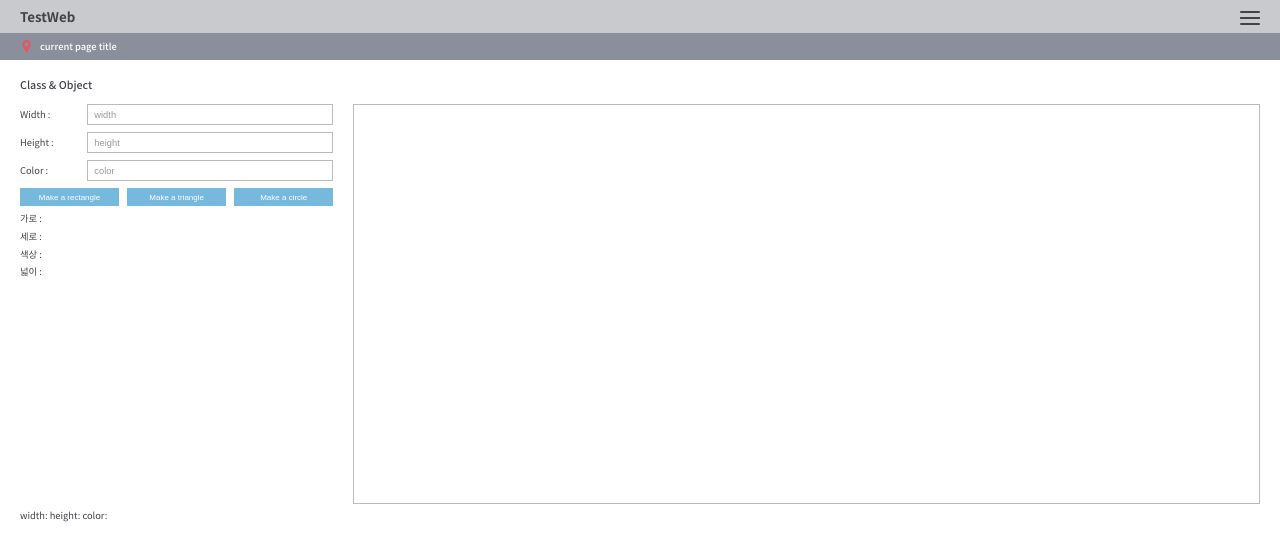
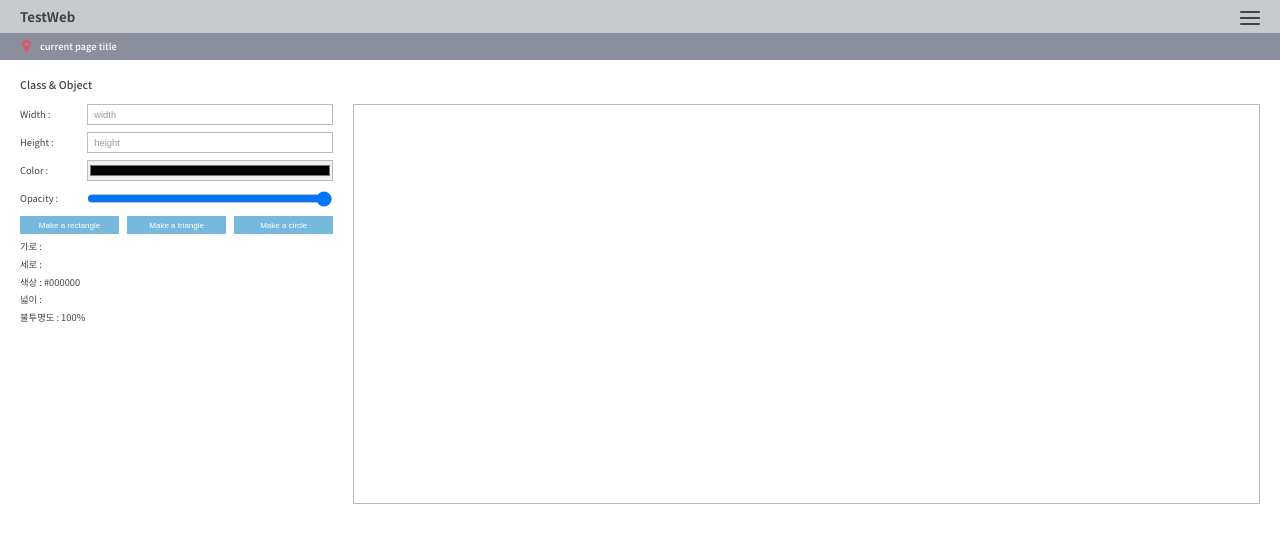
Before and after one commit to devlkhkr/rctprtc, a React (Create React App) app: page /Class in a window 1280 px wide. Shown: the top 560 px of the page. Built offline with nearby package versions, Linux system fonts and the light colour scheme.

Commit message:
shape menu done
shape menu done

```diff
--- a/src/css/index.css
+++ b/src/css/index.css
@@ -67,6 +67,7 @@ button {
   padding: 0.36458rem 0.72917rem;
   border: 0;
   font-size: 0.72917rem;
+  cursor: pointer;
 }
 
 button.btn_color_01 {
@@ -84,6 +85,7 @@ button.btn_color_01 {
   line-height: 2.60417rem;
   background: #C9CACD;
   padding: 0 1.5625rem;
+  z-index: 9999;
 }
 
 .header h1 {
@@ -266,6 +268,13 @@ h3 {
   background: #3F7CA5;
 }
 
+.userDragNone {
+  -webkit-user-select: none;
+     -moz-user-select: none;
+      -ms-user-select: none;
+          user-select: none;
+}
+
 .shapeStore, #shapeArea {
   display: inline-block;
   height: 31.25rem;
@@ -295,14 +304,21 @@ h3 {
 .shapeStore .shapeSet label {
   display: inline-block;
   width: 5.20833rem;
+  height: 1.66667rem;
+  line-height: 1.66667rem;
+  vertical-align: middle;
 }
 
 .shapeStore .shapeSet input {
   width: calc(100% - (100rem / 19.20));
   height: 1.66667rem;
-  padding: 0 0.52083rem;
   border: 0.05208rem solid #bbb;
   font-size: 0.72917rem;
+  vertical-align: middle;
+}
+
+.shapeStore .shapeSet input[type=number] {
+  padding: 0 0.52083rem;
 }
 
 .shapeStore .shapeCreateBtns {
@@ -332,16 +348,20 @@ h3 {
 
 #shapeArea {
   margin: 0.52083rem 0;
+  overflow: hidden;
 }
 
 #shapeArea span {
   display: inline-block;
 }
 
-#shapeArea #tooltip {
+#tooltip {
+  position: fixed;
+  display: inline-block;
   padding: 0.52083rem;
   background: rgba(0, 0, 0, 0.5);
   color: #fff;
+  line-height: 1.5;
 }
 
 @media all and (max-width: 700px) {
--- a/src/css/index.scss
+++ b/src/css/index.scss
@@ -66,6 +66,7 @@ button{
     padding: px(7) px(14);
     border: 0;
     font-size: px(14);
+    cursor: pointer;
     &.btn_color_01{
         background: rgb(119, 184, 221);
         color: #fff;
@@ -82,6 +83,7 @@ button{
     line-height: px(50);
     background: $color3;
     padding: 0 px(30);
+    z-index: 9999;
     h1{
         display: table-cell;
         a{
@@ -262,6 +264,10 @@ h3{
         }
     }
 }
+
+.userDragNone{
+    user-select: none;
+}
 .shapeStore, #shapeArea{
     display: inline-block;
     height: px(600);
@@ -286,13 +292,19 @@ h3{
         label{
             display: inline-block;
             width: px(100);
+            height: px(32);
+            line-height: px(32);
+            vertical-align: middle;
         }
         input{
             width: calc(100% - (100rem / 19.20));
             height: px(32);
-            padding: 0 px(10);
             border: px(1) solid #bbb;
             font-size: px(14);
+            vertical-align: middle;
+            &[type=number]{
+                padding: 0 px(10);
+            }
         }
     }
     .shapeCreateBtns{
@@ -317,14 +329,18 @@ h3{
 }
 #shapeArea{
     margin: px(10) 0;
+    overflow: hidden;
     span{
         display: inline-block;
     }
-    #tooltip{
-        padding: px(10);
-        background: rgba(0,0,0,.5);
-        color: #fff;
-    }
+}
+#tooltip{
+    position: fixed;
+    display: inline-block;
+    padding: px(10);
+    background: rgba(0,0,0,.5);
+    color: #fff;
+    line-height: 1.5;
 }
 
 
--- a/src/pages/Class.js
+++ b/src/pages/Class.js
@@ -1,6 +1,4 @@
 import React, { Component } from 'react';
-import reactDom from 'react-dom';
-import ReactDOM from "react-dom";
 
 class Shape{
     constructor(type, width, height, color){
@@ -38,34 +36,42 @@ class ClassTest extends Component{
         this.makeACircle = this.makeACircle.bind(this)
         this.tooltipOn = this.tooltipOn.bind(this)
         this.state = {
-            width: null,
-            height: null,
-            color: null,
-            area: null,
+            color: "#000000",
+            opacity: 100,
             shapes: [],
             tooltip: {
-                opacity: 1,
-                left: 0,
-                top: 0,
-                shapeWidth: null,
-                shapeHeight: null,
-                shapeColor: null,
+                tooltipOpacity: 0,
             }
         };
     }
     tooltipOn = (e) => {
         this.setState({
             tooltip: {
-                opacity: 1,
+                tooltipOpacity: 1,
+                left: e.clientX + 30,
+                top: e.clientY + 30,
+                shapeType: e.target.getAttribute("type"),
                 shapeWidth: e.target.getAttribute("width"),
                 shapeHeight: e.target.getAttribute("height"),
+                shapeSize: e.target.getAttribute("area"),
                 shapeColor: e.target.getAttribute("color"),
+                shapeOpacity: e.target.getAttribute("opacity"),
             }
         })
     }
 
     tooltipOff = (e) => {
-
+        this.setState({
+            tooltip: {
+                tooltipOpacity: 0,
+                shapeType: null,
+                shapeWidth: null,
+                shapeHeight: null,
+                shapeSize: null,
+                shapeColor: null,
+                shapeOpacity: null,
+            }
+        })
     }
 
     widthChange = (e) => {
@@ -83,18 +89,60 @@ class ClassTest extends Component{
             color: e.target.value
         })
     }
+    opacityChange = (e) => {
+        this.setState({
+            opacity: e.target.value
+        })
+    }
 
     makeARectangle = () => {
         this.state.shapes.push(this.makeAShape(new Rectangle("rectangle", this.state.width, this.state.height, this.state.color)));
-        reactDom.render(this.state.shapes,document.getElementById("shapeArea"))
     }
     makeATriangle = () => {
         this.state.shapes.push(this.makeAShape(new Triangle("triangle", this.state.width, this.state.height, this.state.color)));
-        reactDom.render(this.state.shapes,document.getElementById("shapeArea"))
     }
     makeACircle = () => {
         this.state.shapes.push(this.makeAShape(new Circle("circle", this.state.width, this.state.height, this.state.color)));
-        reactDom.render(this.state.shapes,document.getElementById("shapeArea"))
+    }
+
+    shiftStart = (e) => {
+        let pos = { left: 0, x: 0, top: 0, y: 0 }
+        let eventTarget = e.target
+
+        const mouseDownHandler = function(e){
+           //mousedown
+
+            var currentLeft = parseInt(window.getComputedStyle(e.target).getPropertyValue("left").replace("px",""));
+            var currentTop = parseInt(window.getComputedStyle(e.target).getPropertyValue("top").replace("px",""))
+            pos = {
+                left: currentLeft,
+                top: currentTop,
+                x: e.clientX,
+                y: e.clientY,
+            }
+            document.addEventListener("mousemove", mouseMoveHandler)
+            document.addEventListener("mouseup", mouseUpHandler)
+        }
+
+        const mouseMoveHandler = function(e){
+            //mousemove
+
+            const dx = e.clientX - pos.x
+            const dy = e.clientY - pos.y
+
+            eventTarget.style.left = (pos.left + dx) + "px";
+            eventTarget .style.top = (pos.top + dy) + "px";
+        }
+
+        const mouseUpHandler = function() {
+            //mouseup
+
+            e.target.removeEventListener("mousedown", mouseDownHandler)
+            document.removeEventListener("mousemove", mouseMoveHandler)
+            document.removeEventListener("mouseup", mouseUpHandler)
+        }
+
+        e.target.addEventListener("mousedown", mouseDownHandler)
     }
 
     makeAShape(shapeInfo){
@@ -113,8 +161,13 @@ class ClassTest extends Component{
             document.getElementById("input_set_color").focus();
             return;
         }
-        function shapeStyle(){
-            var styleValue = {left: 0, top: 0}
+        if(this.state.opacity == null){
+            alert("Opacity를 입력하세요");
+            document.getElementById("input_set_opacity").focus();
+            return;
+        }
+        function shapeStyle(el){
+            var styleValue = {left: 0, top: 0, opacity: el.state.opacity + "%"}
             if(shapeInfo.type === "rectangle" || shapeInfo.type === "circle"){
                 styleValue.width = shapeInfo.width + "px";
                 styleValue.height = shapeInfo.height + "px";
@@ -135,18 +188,25 @@ class ClassTest extends Component{
             area: shapeInfo.getShapeArea()
         })
         return React.createElement("span", {
-            style: shapeStyle(),
+            isshape: "true",
+            id: `shape${parseInt(this.state.shapes.length) + 1}`,
+            type: shapeInfo.type,
+            style: shapeStyle(this),
             width: this.state.width,
             height: this.state.height,
+            area: shapeInfo.getShapeArea(),
             color: this.state.color,
-            onMouseOver: this.tooltipOn,
+            opacity: this.state.opacity,
+            onMouseMove: this.tooltipOn,
             onMouseOut: this.tooltipOff,
+            onMouseDown: this.shiftStart,
+            onMouseUp: this.shiftEnd,
         }, null)
     }
 
     render(){
         return (
-            <div>
+            <div className="userDragNone">
                 <div className="wrapper_tool">
                     <h3>Class & Object</h3>
                 </div>
@@ -158,7 +218,10 @@ class ClassTest extends Component{
                         <label>Height : </label><input type="number" id="input_set_height" placeholder="height" onChange={this.heightChange}></input>
                     </div>
                     <div className="shapeSet">
-                        <label>Color : </label><input type="text" id="input_set_color" placeholder="color" onChange={this.colorChange}></input>
+                        <label>Color : </label><input type="color" id="input_set_color" onChange={this.colorChange}></input>
+                    </div>
+                    <div className="shapeSet">
+                        <label>Opacity : </label><input type="range" id="input_set_opacity" defaultValue="100" onChange={this.opacityChange}></input>
                     </div>
                     <div className="shapeCreateBtns">
                         <button onClick={this.makeARectangle} className="btn_color_01">Make a rectangle</button>
@@ -170,20 +233,26 @@ class ClassTest extends Component{
                         <li>세로 : {this.state.height}</li>
                         <li>색상 : {this.state.color}</li>
                         <li>넓이 : {this.state.area}</li>
+                        <li>불투명도 : {this.state.opacity}%</li>
                     </ul>
                 </div>
                 <span id="shapeSheet">
-                    <div id="shapeArea"></div>
+                    <div id="shapeArea">
+                        {this.state.shapes.map(shape => (<span>{shape}</span>))}
+                    </div>
                     <span id="tooltip" style={
                             {
-                                opacity: this.state.tooltip.opacity,
+                                opacity: this.state.tooltip.tooltipOpacity,
                                 left: this.state.tooltip.left,
                                 top: this.state.tooltip.top
                             }
                         }>
-                            width: {this.state.tooltip.shapeWidth}
-                            height: {this.state.tooltip.shapeHeight}
-                            color: {this.state.tooltip.shapeColor}
+                            type: {this.state.tooltip.shapeType}<br />
+                            width: {this.state.tooltip.shapeWidth}<br />
+                            height: {this.state.tooltip.shapeHeight}<br />
+                            area: {this.state.tooltip.shapeSize}<br />
+                            color: {this.state.tooltip.shapeColor}<br />
+                            opacity: {this.state.tooltip.shapeOpacity}
                     </span>
                 </span>
             </div>
```
Also changed, not shown: 1 other file (tests, documents, lock files or other folders).
